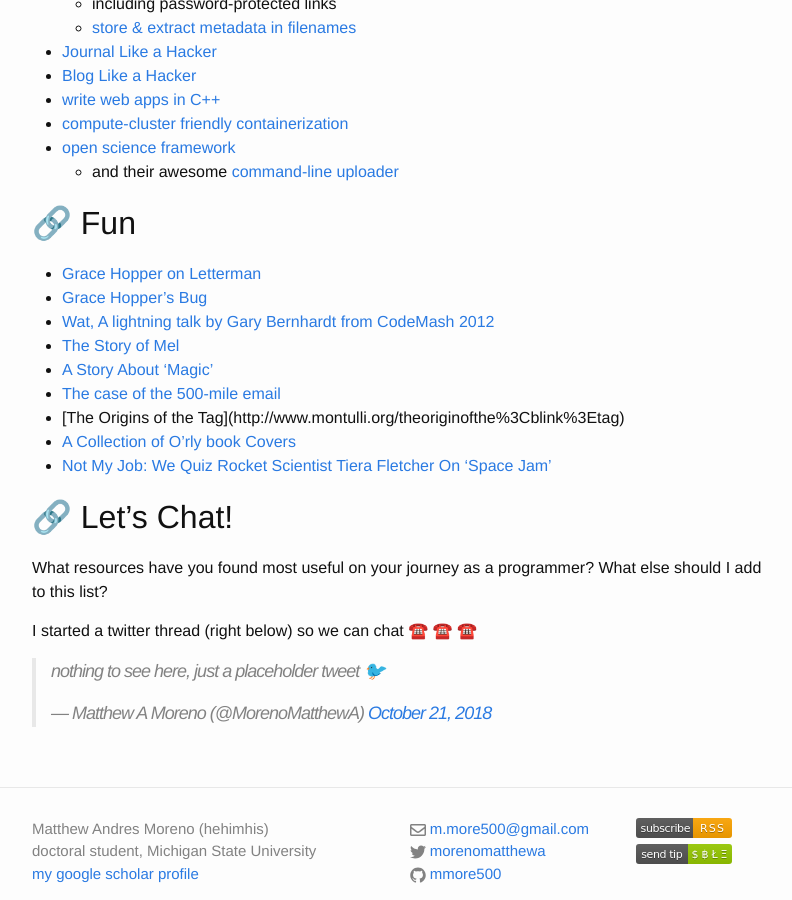
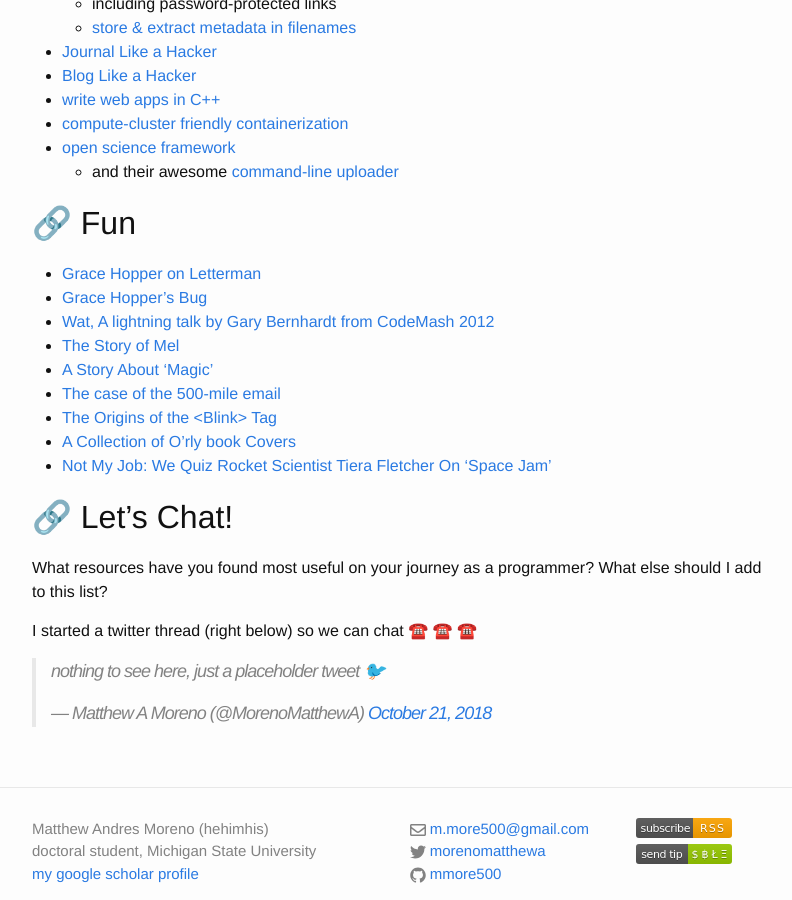
Before and after one commit to mmore500/mmore500.github.io, a Jekyll site: the page built from blog_professional/_posts/2020-06-04-soap-box.md, in a window 1280 px wide and 900 px high, scrolled down 3156 px. Shown: the whole window, without its empty margins (238-1030 px from the left). Built offline with Jekyll 4.4.1, drawn with Linux system fonts in a browser that asks for light colours; emoji names are drawn with the system emoji font; comment, search, counter and statistics services are not loaded.

Commit message:
Escape <, >'s

```diff
--- a/blog_professional/_posts/2020-06-04-soap-box.md
+++ b/blog_professional/_posts/2020-06-04-soap-box.md
@@ -130,7 +130,7 @@ getting around faster:
 * [The Story of Mel](http://www.catb.org/~esr/jargon/html/story-of-mel.html)
 * [A Story About ‘Magic'](http://www.catb.org/~esr/jargon/html/magic-story.html)
 * [The case of the 500-mile email](https://www.ibiblio.org/harris/500milemail.html)
-* [The Origins of the <Blink> Tag](http://www.montulli.org/theoriginofthe%3Cblink%3Etag)
+* [The Origins of the \<Blink\> Tag](http://www.montulli.org/theoriginofthe%3Cblink%3Etag)
 * [A Collection of O'rly book Covers](https://boyter.org/2016/04/collection-orly-book-covers/)
 * [Not My Job: We Quiz Rocket Scientist Tiera Fletcher On 'Space Jam'](https://www.npr.org/2019/07/13/740994717/not-my-job-we-quiz-rocket-scientist-tiera-fletcher-on-space-jam)
 
```
